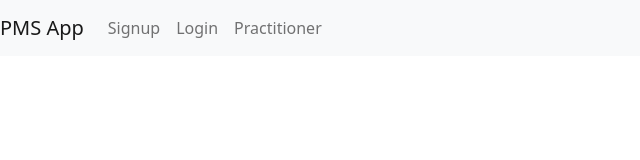
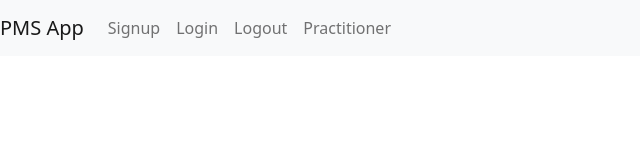
Before and after one commit to nirajan-bist/practitioner, a React (Create React App) app in the folder app/: page / in a window 1280 px wide. Shown: the top 160 px of the page, without its empty margins (0-640 px from the left). Built offline with nearby package versions, Linux system fonts and the light colour scheme; no server answers.

Commit message:
Added logout link

```diff
--- a/app/src/components/dashboard/Dashboard.js
+++ b/app/src/components/dashboard/Dashboard.js
@@ -1,6 +1,7 @@
 import useDocumentTitle from "hooks/useDocumentTitle";
 
 import { Link, Outlet } from "react-router-dom";
+import { logOut } from "utils/user";
 
 export default function Dashboard() {
   useDocumentTitle("Dashboard");
@@ -18,6 +19,9 @@ export default function Dashboard() {
         <Link className="nav-link" to={'/login'}>Login</Link>
       </li>
       <li className="nav-item">
+        <a className="nav-link" onClick={logOut}>Logout</a>
+      </li>
+      <li className="nav-item">
         <Link className="nav-link" to={'/practitioner'}>Practitioner</Link>
       </li>
     </ul>
--- a/app/src/utils/http.js
+++ b/app/src/utils/http.js
@@ -2,6 +2,7 @@ import axios from "axios";
 import config from "config";
 import * as authService from "services/auth";
 import * as tokenService from "services/token";
+import { logOut } from "./user";
 
 export const axiosConfig = {
   baseURL: config.baseURI,
@@ -89,8 +90,7 @@ function subscribeNewAccessToken(originalRequest, isInitialRequest) {
 
 function onRefreshFailed() {
   requestCbQueue = [];
-  tokenService.removeTokens();
-  window.location.href = config.endpoints.auth.login;
+  logOut();
 }
 
 http.interceptors.request.use(requestInterceptor);
--- /dev/null
+++ b/app/src/utils/user.js
@@ -0,0 +1,7 @@
+import config from "config";
+import { removeTokens } from "services/token";
+
+export function logOut() {
+  removeTokens();
+  window.location.href = config.endpoints.auth.login;
+}
```
